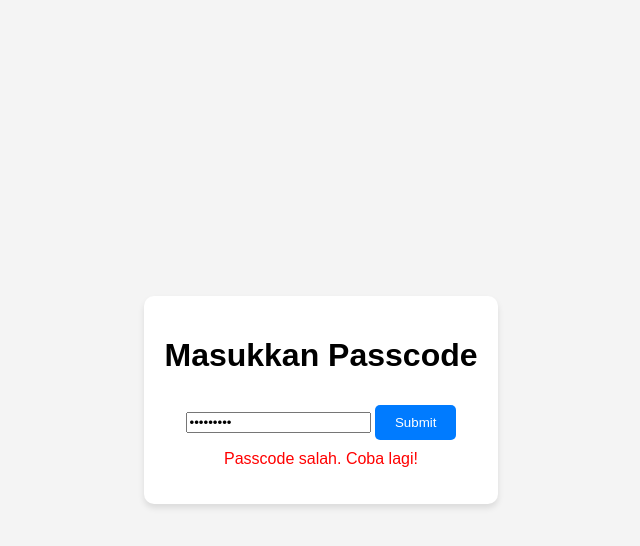
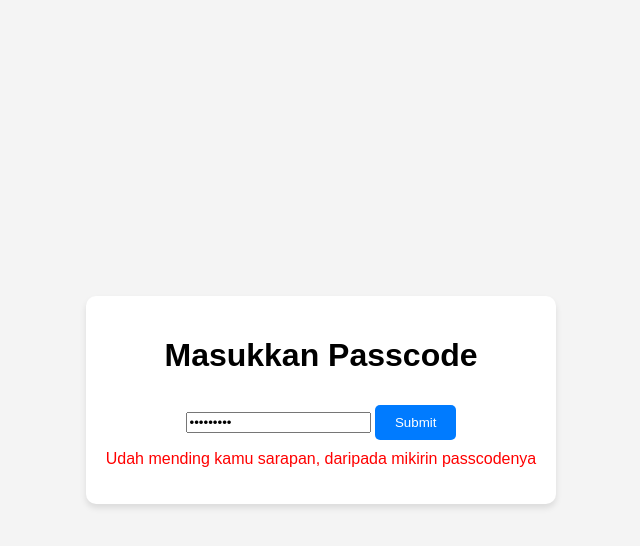
Before and after one commit to cenganggi/Sapuinjuk, a plain HTML site: page index.html in a window 1280 px wide. Both pictures are taken after typing "Sample123" into the empty fields and a click on the button "Submit". Shown: the whole page, without its empty margins (319-959 px from the left). Drawn offline with Linux system fonts and the light colour scheme.

Commit message:
Update index.html

```diff
--- a/index.html
+++ b/index.html
@@ -51,13 +51,13 @@
         <h1>Masukkan Passcode</h1>
         <input type="password" id="passcode" placeholder="Masukkan passcode" />
         <button onclick="checkPasscode()">Submit</button>
-        <p id="error">Passcode salah. Coba lagi!</p>
+        <p id="error">Udah mending kamu sarapan, daripada mikirin passcodenya</p>
         <p id="message">Coba buka link ini https://hbdnita.carrd.co</p>
     </div>
 
     <script>
         function checkPasscode() {
-            const correctPasscode = "221298"; // Ganti dengan passcode Anda
+            const correctPasscode = "980nfireee"; // Ganti dengan passcode Anda
             const inputPasscode = document.getElementById("passcode").value;
             const errorElement = document.getElementById("error");
             const messageElement = document.getElementById("message");
```
